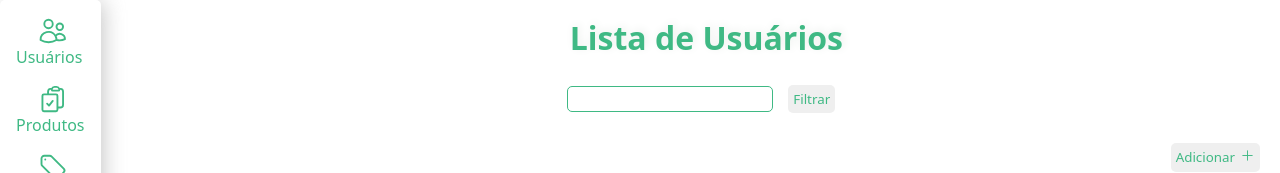
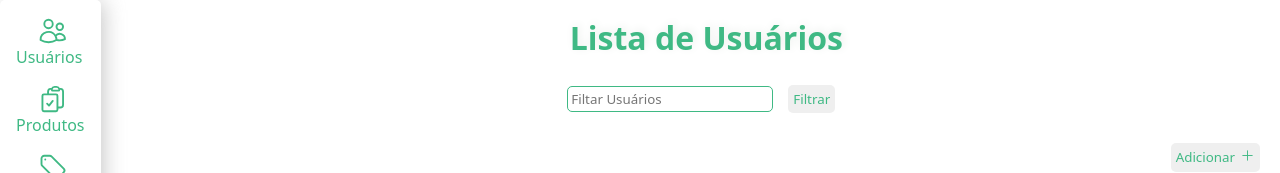
Before and after one commit to mariabaeta27/test-vue-escriba, a Vue app: page /users in a window 1280 px wide. Shown: the top 173 px of the page. Built offline with nearby package versions, Linux system fonts and the light colour scheme.

Commit message:
refactor: :recycle: Style component

```diff
--- a/src/components/Filter/FilterComponent.vue
+++ b/src/components/Filter/FilterComponent.vue
@@ -5,10 +5,11 @@ import ButtonComponent from '@/components/ButtonComponent.vue'
 </script>
 
 <template>
-  <div class="filter">
-    <InputComponent />
+  <form class="filter">
+    <!-- Implementar logica do form -->
+    <InputComponent :type="'text'" placeholder="Filtar Usuários" />
     <ButtonComponent text="Filtrar" />
-  </div>
+  </form>
 </template>
 
 <style>
--- a/src/components/InputComponent.vue
+++ b/src/components/InputComponent.vue
@@ -1,11 +1,12 @@
 <script setup lang="ts">
-// defineProps<{
-//   text: string
-// }>()
+defineProps<{
+  type: string
+  placeholder: string
+}>()
 </script>
 
 <template>
-  <input type="text" />
+  <input :type="type" :placeholder="placeholder" />
 </template>
 
 <style>
--- a/src/views/UsersView.vue
+++ b/src/views/UsersView.vue
@@ -9,6 +9,7 @@ import FilterComponent from '@/components/Filter/FilterComponent.vue'
     <TitleComponent text="Lista de Usuários" />
     <FilterComponent />
     <div class="add-button">
+      <!-- Implementar lógica do botão de adicionar mais usuários -->
       <ButtonComponent text="Adicionar" :icon="true" />
     </div>
     <div class="table">Table</div>
```
